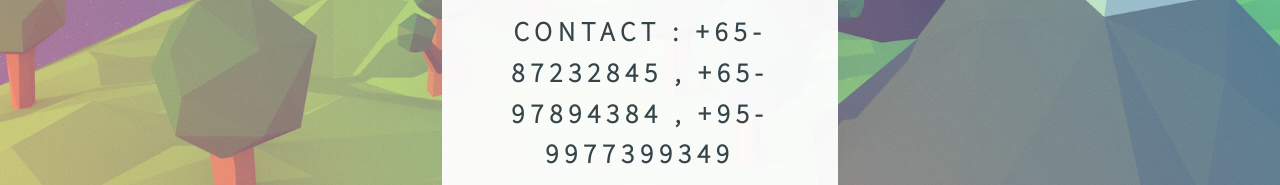
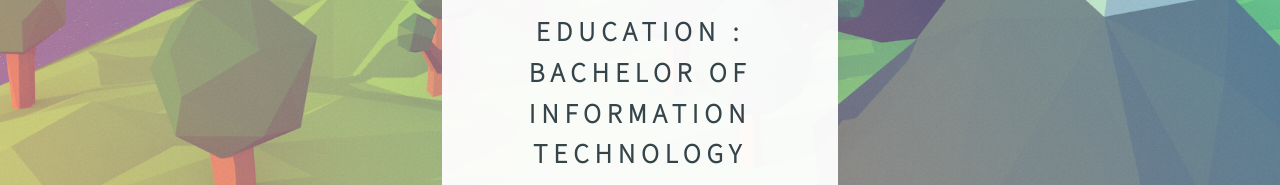
Before and after one commit to wailyan/about_Alex, a plain HTML site: page index.html in a window 1280 px wide. Shown: the part 590-775 px from the top of the page. Drawn offline with Linux system fonts and the light colour scheme.

Commit message:
Update index.html

```diff
--- a/index.html
+++ b/index.html
@@ -15,6 +15,7 @@
 							<span class="avatar"><img src="images/avatar.jpg" height="300" alt="" /></span>
 							<h1>Name 		  : <span>Wai Lyan Pyae [ Alex ]</span> </h1>
 							<h1>Date of Birth : <span>31.03.1999</span></h1>
+							<h1>Education     : Bachelor of Information Technology</h1>
 							<h1>Contact    : <span>+65-87232845 </span>,<span> +65-97894384 </span> , <span> +95-9977399349</span></h1>
 							<p>Thanks for stopping by!<br>Check out my stuff below.</p>
 						</header>
```
